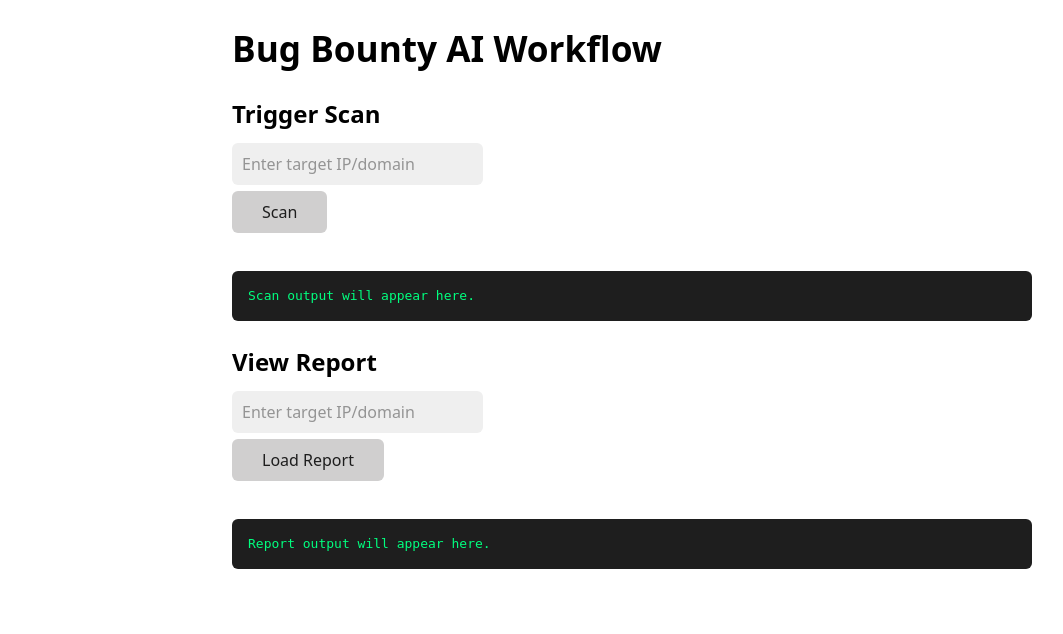
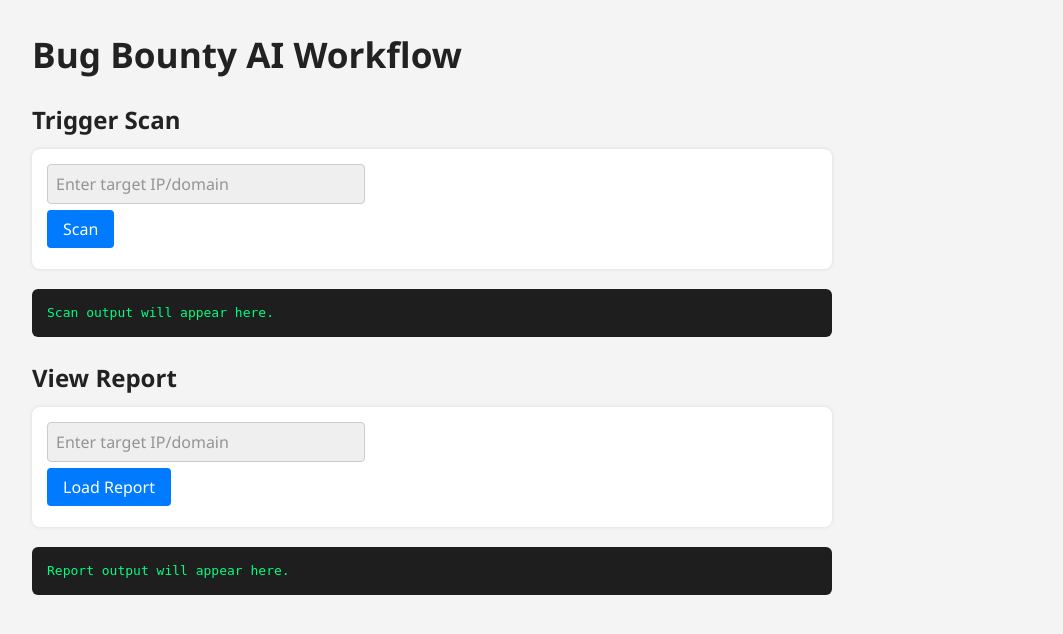
Before and after one commit to as4395/bugbounty-ai, a Flask app: page / in a window 1280 px wide. Shown: the top 634 px of the page, without its empty margins (8-1071 px from the left). Run offline with Flask 3, Linux system fonts and the light colour scheme; parts of the project's set-up code (start-up, migrations or seed data) failed here and were passed over.

Commit message:
Update index.html

```diff
--- a/web/templates/index.html
+++ b/web/templates/index.html
@@ -5,21 +5,10 @@
   <meta charset="UTF-8" />
   <meta name="viewport" content="width=device-width, initial-scale=1.0" />
   <title>Bug Bounty AI Dashboard</title>
+
+  <!-- Water.css base + custom styles -->
   <link rel="stylesheet" href="https://cdn.jsdelivr.net/npm/water.css@2/out/water.min.css" />
-  <style>
-    pre {
-      background: #1e1e1e;
-      color: #00ff7f;
-      padding: 1rem;
-      border-radius: 6px;
-      overflow-x: auto;
-      white-space: pre-wrap;
-    }
-
-    form {
-      margin-bottom: 2rem;
-    }
-  </style>
+  <link rel="stylesheet" href="{{ url_for('static', filename='styles.css') }}" />
 </head>
 <body>
   <h1>Bug Bounty AI Workflow</h1>
@@ -42,6 +31,7 @@
     <pre id="report-output">Report output will appear here.</pre>
   </section>
 
+  <!-- Load main JS file -->
   <script src="{{ url_for('static', filename='main.js') }}"></script>
 </body>
 </html>
```
